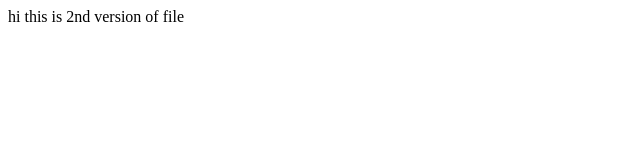
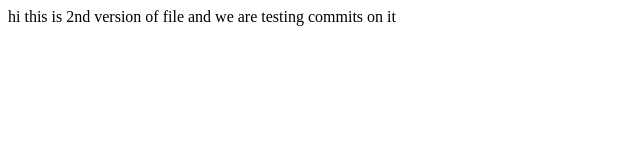
Before and after one commit to heysai2025az-star/testingrepo, a plain HTML site: page index.html in a window 1280 px wide. Shown: the whole page, without its empty margins (0-640 px from the left). Drawn offline with Linux system fonts and the light colour scheme.

Commit message:
Testing commit 3rd line

```diff
--- a/index.html
+++ b/index.html
@@ -7,5 +7,7 @@
 </head>
 <body>
     hi this is 2nd version of file
+    and we are testing commits on it
+
 </body>
 </html>
```
